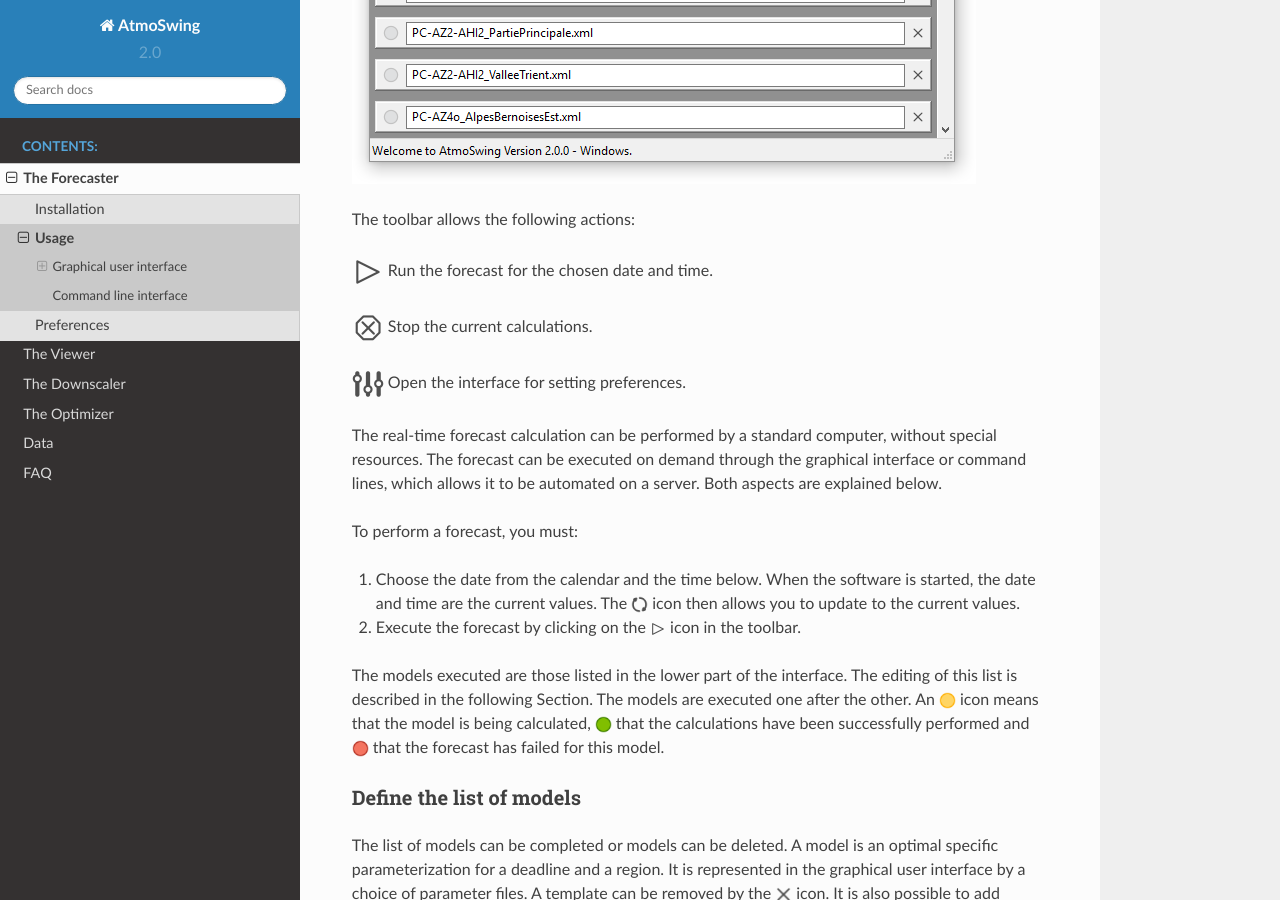
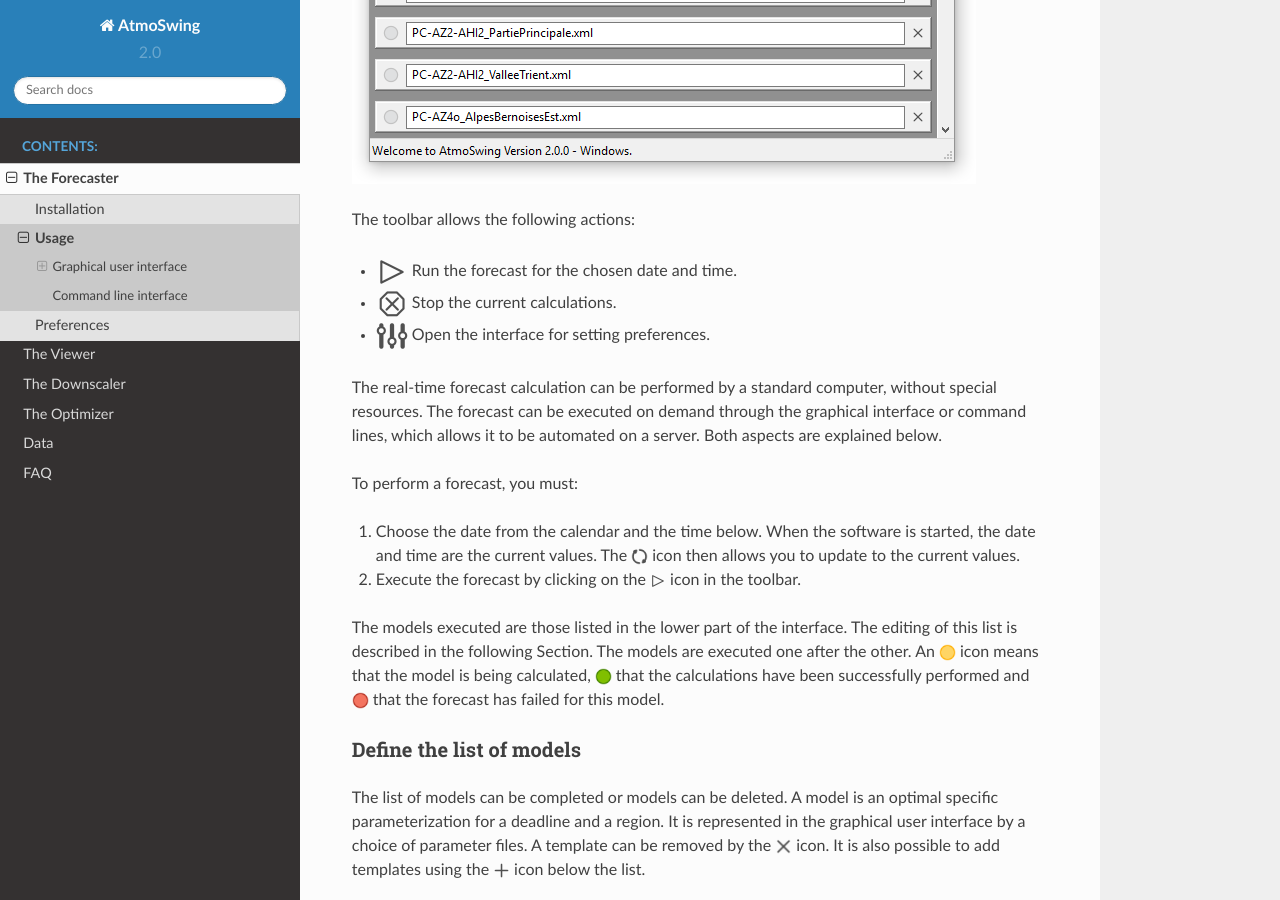
Before and after one commit to atmoswing/atmoswing-user-manual, a Sphinx documentation site: the page built from docs/app-forecaster/usage.rst, in a window 1280 px wide and 900 px high, scrolled down 1017 px. Built offline with Sphinx 7.4.7 and the Read the Docs theme 2.0.0, drawn with Linux system fonts in a browser that asks for light colours; pages that are not in the unit, such as notebooks, are missing from menus.

```diff
--- a/docs/app-forecaster/usage.rst
+++ b/docs/app-forecaster/usage.rst
@@ -16,11 +16,9 @@ This tool allows you to do the following actions:
 
 The toolbar allows the following actions:
 
-|icon_run| Run the forecast for the chosen date and time.
-
-|icon_stop| Stop the current calculations.
-
-|icon_preferences| Open the interface for setting preferences.
+- |icon_run| Run the forecast for the chosen date and time.
+- |icon_stop| Stop the current calculations.
+- |icon_preferences| Open the interface for setting preferences.
 
 .. |icon_run| image:: img/icon_run.png
    :align: middle
```
